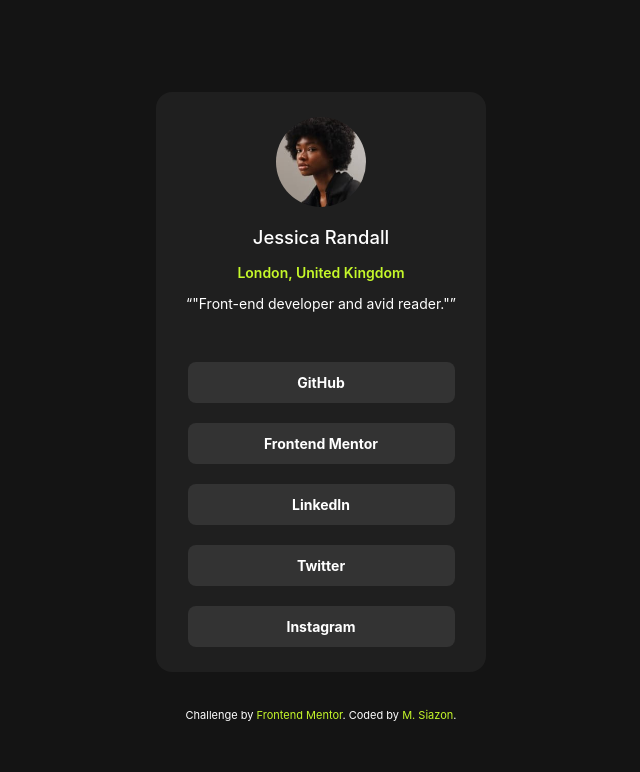
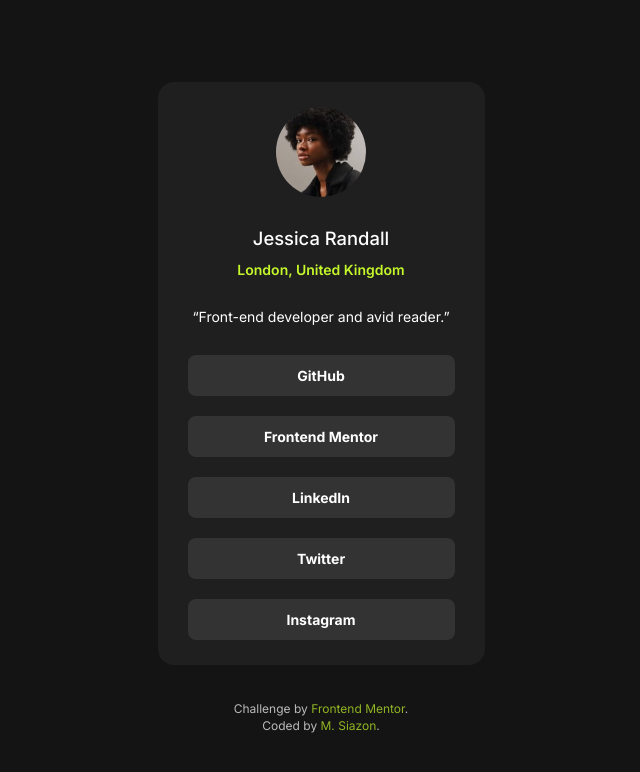
Before and after one commit to mark-siazon/FM-Social-Links-Profile-Main, a plain HTML site: page index.html in a window 1280 px wide. Shown: the whole page, without its empty margins (319-959 px from the left). Drawn offline with Linux system fonts and the light colour scheme.

Commit message:
🎨 | Finalize Styles Structure - Added Embedded Google Fonts Link

```diff
--- a/index.html
+++ b/index.html
@@ -4,6 +4,9 @@
 <head>
   <meta charset="UTF-8">
   <meta name="viewport" content="width=device-width, initial-scale=1.0">
+  <link rel="preconnect" href="https://fonts.googleapis.com">
+  <link rel="preconnect" href="https://fonts.gstatic.com" crossorigin>
+  <link href="https://fonts.googleapis.com/css2?family=Inter:wght@100..900&display=swap" rel="stylesheet">
   <link rel="icon" type="image/png" sizes="32x32" href="./assets/images/favicon-32x32.png">
   <link rel="stylesheet" href="styles/styles.css">
   <title>Frontend Mentor | Social links profile</title>
@@ -17,7 +20,7 @@
         <p>Jessica Randall</p>
         <p>London, United Kingdom</p>
       </div>
-      <q>"Front-end developer and avid reader."</q>
+      <q>Front-end developer and avid reader.</q>
 
     </div>
 
@@ -31,8 +34,8 @@
   </main>
 
   <div class="attribution">
-    Challenge by <a href="https://www.frontendmentor.io?ref=challenge" target="_blank">Frontend Mentor</a>.
+    Challenge by <a href="https://www.frontendmentor.io?ref=challenge" target="_blank">Frontend Mentor</a>. <br>
     Coded by <a href="https://github.com/mark-siazon">M. Siazon</a>.
   </div>
 </body>
-</html>
+</html> <!-- Finished: 6/28/24 - 6/30/24-->
--- a/styles/styles.css
+++ b/styles/styles.css
@@ -1,3 +1,30 @@
+body {
+  color: hsl(0, 0%, 100%);
+  background: hsl(0, 0%, 8%);
+  height: 100vh;
+  display: flex;
+  justify-content: center;
+  align-items: center;
+  align-content: center;
+  flex-direction: column;
+  font-family: "Inter";
+  font-style: normal;
+  font-size: 14px;
+  line-height: 17px;
+}
+
+main {
+  display: flex;
+  justify-content: center;
+  align-items: center;
+  align-content: center;
+  flex-direction: column;
+  text-align: center;
+  background: hsl(0, 0%, 12%);
+  padding: 25px 30px;
+  border-radius: 16px;
+}
+
 .attribution {
   font-size: 11px;
   text-align: center;
@@ -8,72 +35,79 @@
   text-decoration: none;
 }
 
-body {
-  color: hsl(0, 0%, 100%);
-  background: hsl(0, 0%, 8%);
-  height: 100vh;
-  display: flex;
-  flex-direction: column;
-  justify-content: center;
-  align-items: center;
-  align-content: center;
-  font-family: "Inter";
-  font-style: normal;
-  font-size: 14px;
-  line-height: 17px;
+q {
+  font-weight: normal;
 }
 
-main {
-  flex-direction: column;
+._profile {
+  margin-bottom: 30px;
+}
+._profile img {
+  border-radius: 50%;
+  width: 90.5px;
+}
+._profile p:first-child {
+  font-size: 1.15rem;
+  font-weight: 500;
+  margin: 30px 0 14px;
+}
+._profile p:last-child {
+  font-weight: 600;
+  color: hsl(75, 94%, 57%);
+  margin-bottom: 30px;
+}
+
+._btns-ctn ._btn {
   display: flex;
   justify-content: center;
   align-items: center;
   align-content: center;
+  flex-direction: column;
+  font-weight: 700;
+  width: 267px;
+  height: 41px;
+  margin: 20px 0;
+  color: hsl(0, 0%, 100%);
+  background: hsl(0, 0%, 20%);
+  border-radius: 8px;
+  text-decoration: none;
+  transition: background-color 1s ease, color 2s ease;
+}
+._btns-ctn ._btn:hover {
+  background: hsl(75, 94%, 57%);
+  color: hsl(0, 0%, 8%);
+}
+._btns-ctn ._btn:first-child {
+  margin-top: 0;
+}
+._btns-ctn ._btn:last-child {
+  margin-bottom: 0;
+}
+
+.attribution {
+  opacity: 0.7;
+  font-size: 12px;
+  text-align: center;
+  margin-top: 35px;
+  transition: opacity 1s ease, font-size 1s ease;
+}
+.attribution a {
+  color: hsl(75, 94%, 57%);
+  text-decoration: none;
+}
+.attribution:hover {
+  opacity: 1;
+  font-size: 13px;
+}
+
+main {
+  display: flex;
+  justify-content: center;
+  align-items: center;
+  align-content: center;
+  flex-direction: column;
   text-align: center;
   background: hsl(0, 0%, 12%);
   padding: 25px 30px;
   border-radius: 16px;
-}
-
-div._profile img {
-  border-radius: 50%;
-  width: 90.5px;
-}
-div._profile p:first-child {
-  font-size: 1.15rem;
-  font-weight: 500;
-}
-div._profile p:last-child {
-  font-weight: 600;
-  color: hsl(75, 94%, 57%);
-}
-
-q {
-  font-weight: normal;
-}
-
-div._btns-ctn {
-  margin-top: 30px;
-}
-div._btns-ctn ._btn {
-  font-weight: 700;
-  width: 267px;
-  height: 41px;
-  margin: 20px 0;
-  flex-direction: column;
-  display: flex;
-  justify-content: center;
-  align-items: center;
-  align-content: center;
-  color: hsl(0, 0%, 100%);
-  background: hsl(0, 0%, 20%);
-  border-radius: 8px;
-  text-decoration: none;
-}
-div._btns-ctn ._btn:last-child {
-  margin-bottom: 0;
-}
-div._btns-ctn ._btn:hover {
-  background: hsl(75, 94%, 57%);
-  color: hsl(0, 0%, 8%);
 }/*# sourceMappingURL=styles.css.map */
```
Also changed, not shown: 1 other file.
